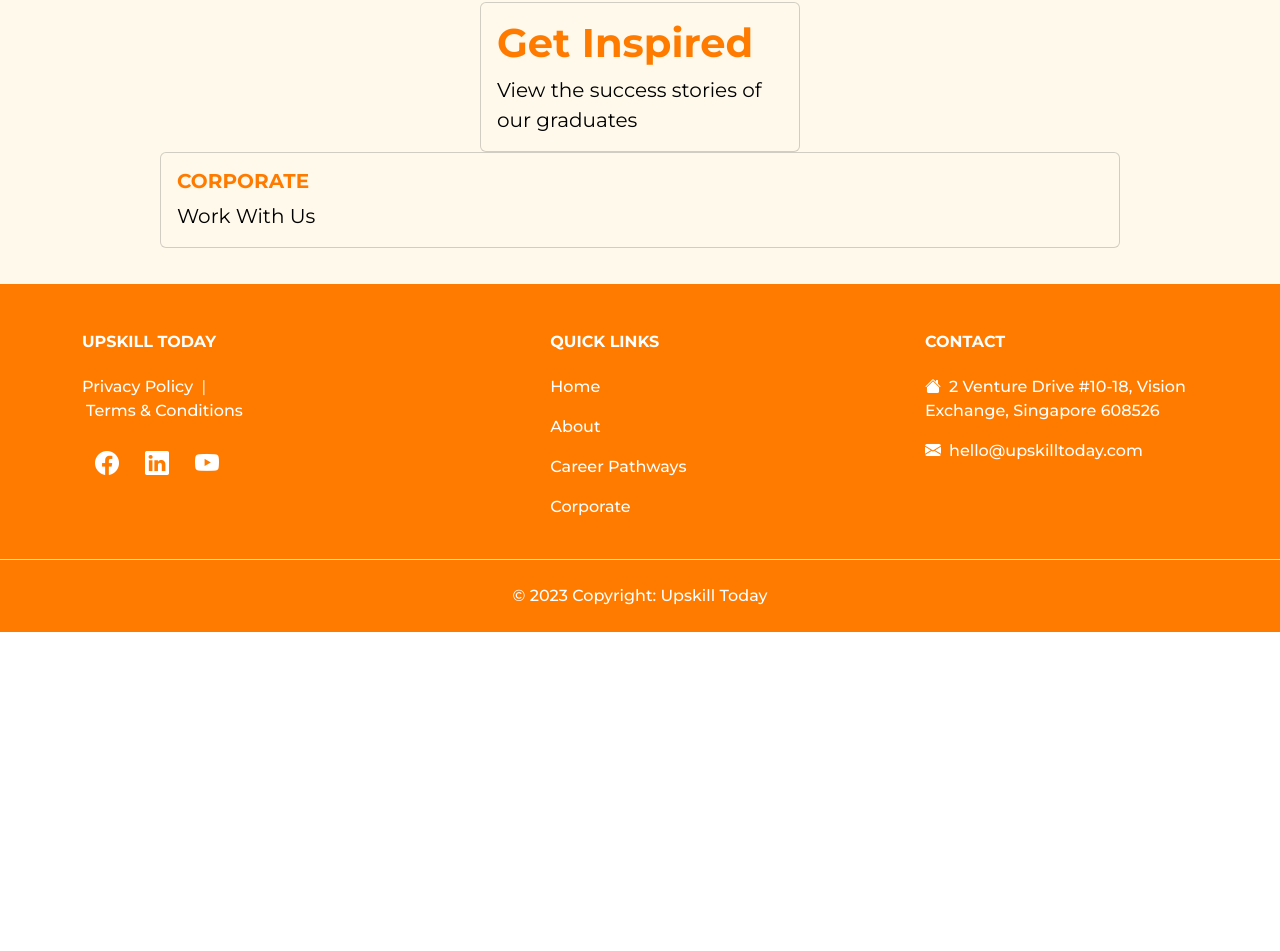
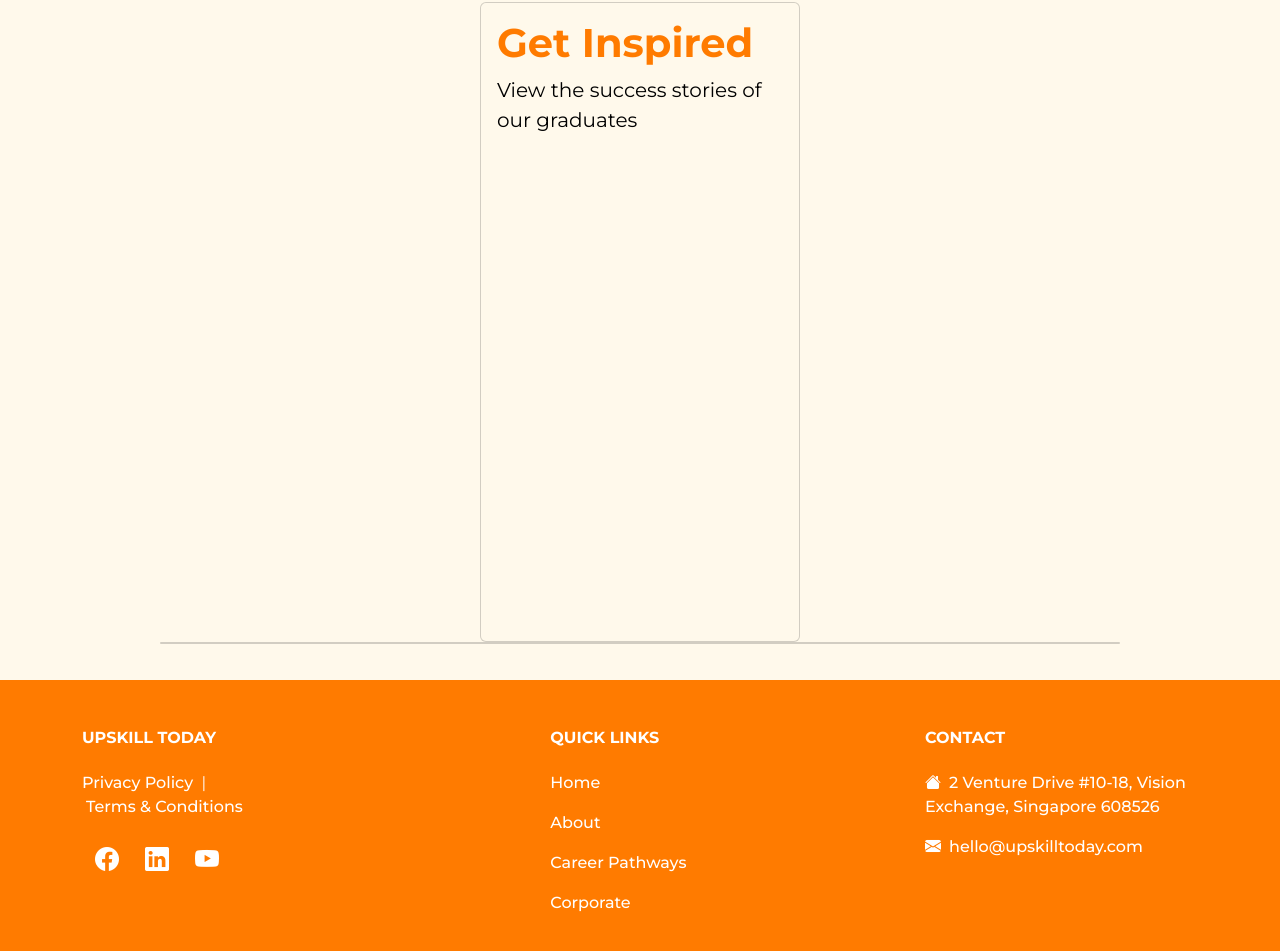
Before and after one commit to Chiang-Yong/Upskill-Today-1, a React (Create React App) app: page / in a window 1280 px wide. Shown: the part 2128-3079 px from the top of the page. Before the commit the page ends 2760 px from the top, so only its background shows below. Built offline with nearby package versions, Linux system fonts and the light colour scheme.

Commit message:
Testimontials height

```diff
--- a/src/pages/Home/Testimontials.js
+++ b/src/pages/Home/Testimontials.js
@@ -11,10 +11,10 @@
         <div className="testimontials">
             <Container fluid>
                 <Row className="px-5 py-3 mx-auto justify-content-around ">
-                    <Card style={{ width: "20rem" }}>
+                    <Card style={{ height: "40rem", width: "20rem" }}>
                         <Card.Body>
                             <Card.Title className="display-6 text-left">Get Inspired</Card.Title>
-                            <Card.Text className="fs-5 text-ledt">
+                            <Card.Text className="fs-5 text-left">
                                 View the success stories of our graduates
                             </Card.Text>
                         </Card.Body>
@@ -22,13 +22,7 @@
 
                     <Card style={{ width: "60rem" }}>
 
-                        <Card.Body>
-                            <Card.Title className="text-left">CORPORATE</Card.Title>
-                            <Card.Text className="fs-5 text-left">
-                                Work With Us
-                            </Card.Text>
 
-                        </Card.Body>
                     </Card>
 
 
```
